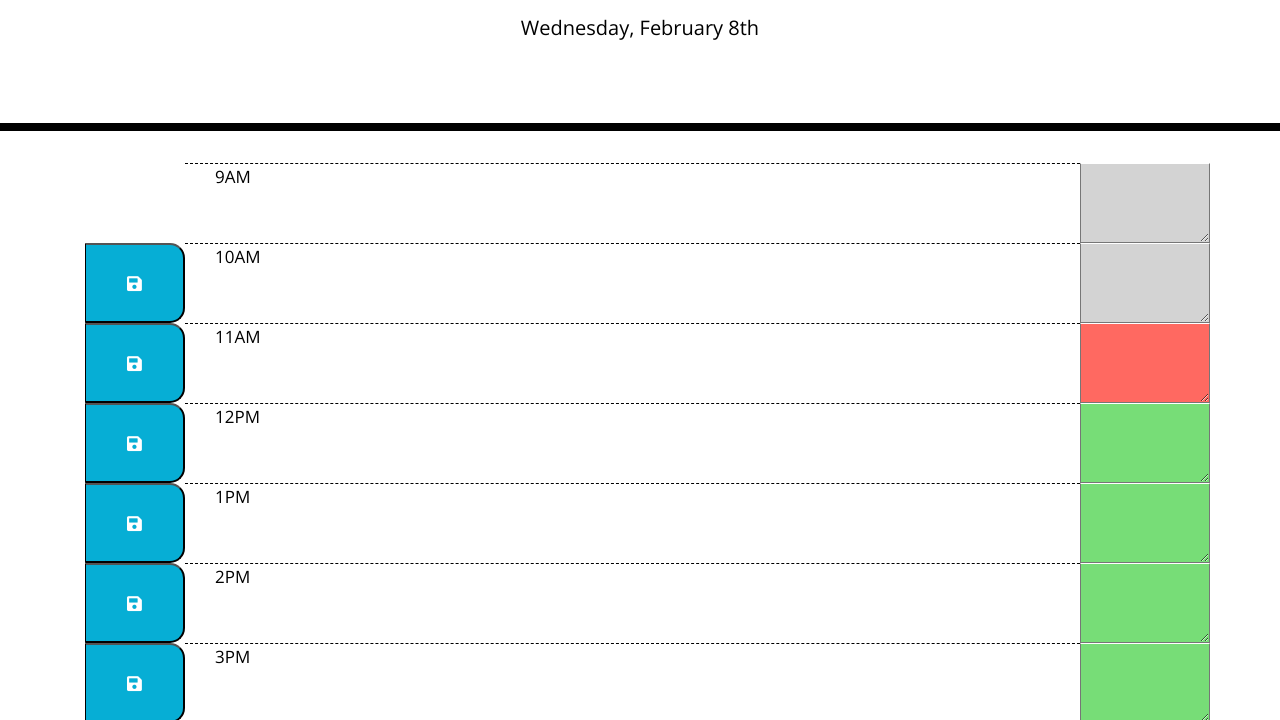
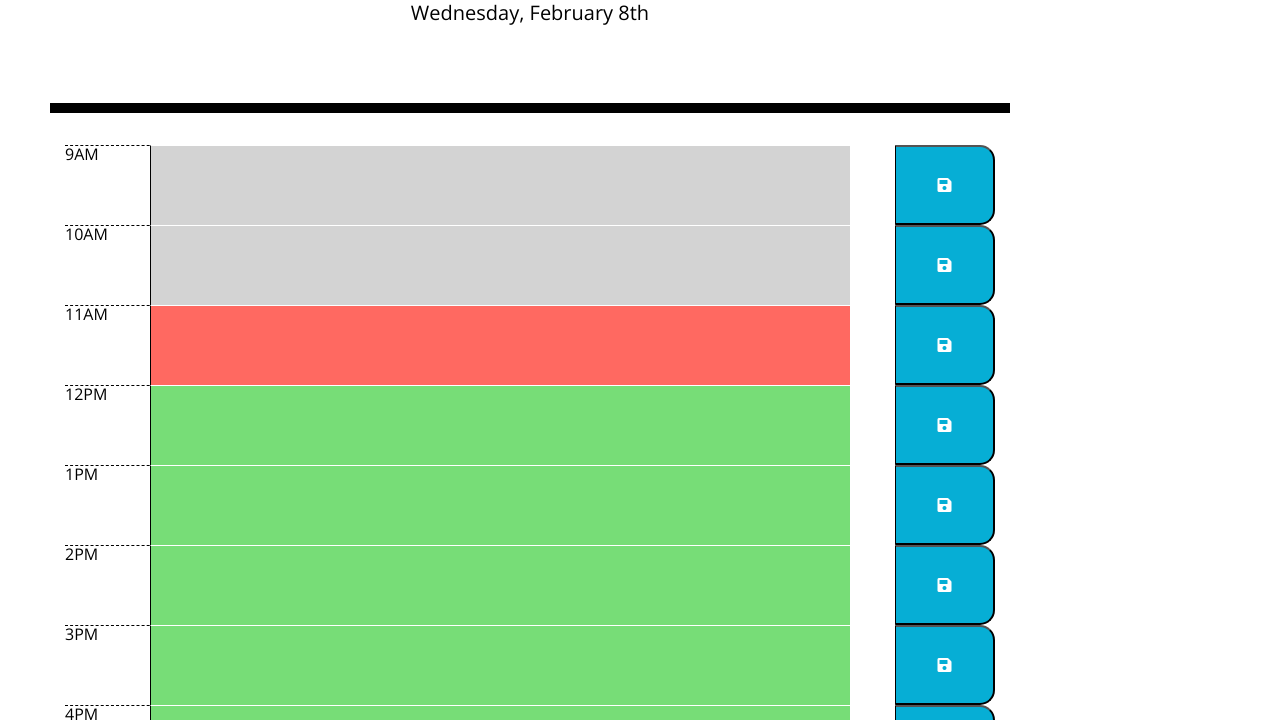
Before and after one commit to o1ujok3/of-daily-planner, a plain HTML site: page index.html in a window 1280 px wide. Shown: the part 191-911 px from the top of the page. Drawn offline with nearby package versions, Linux system fonts and the light colour scheme.

Commit message:
js file finalised

```diff
--- a/index.html
+++ b/index.html
@@ -28,8 +28,72 @@
       <p class="lead">A simple calendar app for scheduling your work day</p>
       <p id="currentDay" class="lead"></p>
     </header>
-    <div class="container">
-      <div class="localStorageContainer time-block"></div>
+    <div class="localStorageContainer time-block"></div>
+    <div class="container"></div>
+    <!-- <div class="container">
+      <section class="row">
+        <div class="col-md-2 hour time-block" id="9">9AM</div>
+        <div class="past"><textarea class="textId"></textarea></div>
+        <button class="col-md-1 saveBtn">
+          <i class="far fa-save fa-lg"></i>
+        </button>
+      </section>
+      <section class="row">
+        <div class="col-md-2 hour time-block" id="10">10AM</div>
+        <div class="past"><textarea class="textId"></textarea></div>
+        <button class="col-md-1 saveBtn">
+          <i class="far fa-save fa-lg"></i>
+        </button>
+      </section>
+      <section class="row">
+        <div class="col-md-2 hour time-block" id="11">11AM</div>
+        <div class="past"><textarea class="textId"></textarea></div>
+        <button class="col-md-1 saveBtn">
+          <i class="far fa-save fa-lg"></i>
+        </button>
+      </section>
+      <section class="row">
+        <div class="col-md-2 hour time-block" id="12">12PM</div>
+        <div class="past"><textarea class="textId"></textarea></div>
+        <button class="col-md-1 saveBtn">
+          <i class="far fa-save fa-lg"></i>
+        </button>
+      </section>
+      <section class="row">
+        <div class="col-md-2 hour time-block" id="13">1PM</div>
+        <div class="past"><textarea class="textId"></textarea></div>
+        <button class="col-md-1 saveBtn">
+          <i class="far fa-save fa-lg"></i>
+        </button>
+      </section>
+      <section class="row">
+        <div class="col-md-2 hour time-block" id="14">2PM</div>
+        <div class="past"><textarea class="textId"></textarea></div>
+        <button class="col-md-1 saveBtn">
+          <i class="far fa-save fa-lg"></i>
+        </button>
+      </section>
+      <section class="row">
+        <div class="col-md-2 hour time-block" id="15">3PM</div>
+        <div class="past"><textarea class="textId"></textarea></div>
+        <button class="col-md-1 saveBtn">
+          <i class="far fa-save fa-lg"></i>
+        </button>
+      </section>
+      <section class="row">
+        <div class="col-md-2 hour time-block" id="16">4PM</div>
+        <div class="past"><textarea class="textId"></textarea></div>
+        <button class="col-md-1 saveBtn">
+          <i class="far fa-save fa-lg"></i>
+        </button>
+      </section>
+      <section class="row">
+        <div class="col-md-2 hour time-block" id="17">5PM</div>
+        <div class="past"><textarea class="textId"></textarea></div>
+        <button class="col-md-1 saveBtn">
+          <i class="far fa-save fa-lg"></i>
+        </button>
+      </section> -->
     </div>
 
     <script src="https://cdnjs.cloudflare.com/ajax/libs/jquery/3.2.1/jquery.min.js"></script>
--- a/main.js
+++ b/main.js
@@ -14,61 +14,61 @@ var btnObj = {
   "5PM": "5PM-btn",
 };
 
-//function displaying data
-function displayDate() {
+//Function to display data
+function dispDate() {
   var currentDate = moment().format("dddd, MMMM Do");
 
   dataDisplayEl.text(currentDate);
 
-  timeStyling();
+  timeStyle();
 }
 
-//function styling based on past present or future plan
-function timeStyling() {
+//Function to style based on past, present and future plan
+function timeStyle() {
   var currentTime = moment().format("LT");
 
   for (var btn in btnObj) {
     $(`#${btn}`).attr("class", "row past");
 
-    var slicedTime = currentTime.slice(0, -6) + currentTime.slice(-2);
+    var sliTime = currentTime.slice(0, -6) + currentTime.slice(-2);
 
-    if (slicedTime == btn) {
+    if (sliTime == btn) {
       $(`#${btn}`).attr("class", "row present");
       break;
     }
   }
 }
 
-//function to submit user input to local storage
+//Function to store data to local storage
 function submitText() {
-  var toDo = getLocalStorage();
+  var toDoList = getLocalStorage();
 
   var eventID = $(this).attr("id").slice(0, -4);
 
   var textarea = $(`#${eventID}`).val();
 
-  toDo[eventID] = textarea;
+  toDoList[eventID] = textarea;
 
-  localStorage.setItem("toDo", JSON.stringify(toDo));
+  localStorage.setItem("toDoList", JSON.stringify(toDoList));
 
   $(".localStorageContainer").html(`
    <p>Appointment Added to <span class='time-block red-text'>localStorage</span>&#10004</p>
    `);
 }
 
-//function to get data from local storage to populate text area
+//Function to populate text area
 function getLocalStorage() {
-  return JSON.parse(localStorage.getItem("toDo")) || {};
+  return JSON.parse(localStorage.getItem("toDoList")) || {};
 }
 
-//function to load data from local storage onto page
+//Function to load from local storage onto page
 function loadLocalStorage() {
-  var toDo = getLocalStorage();
+  var toDoList = getLocalStorage();
 
-  for (var item in toDo) {
+  for (var item in toDoList) {
     var currentTxtArea = $(`#${item}`);
 
-    currentTxtArea.val(toDo[item]);
+    currentTxtArea.val(toDoList[item]);
   }
 }
 
@@ -86,15 +86,15 @@ function loadPlanner() {
   }
 }
 
-// function to initialise file
+//Function to initialise file
 function init() {
   loadPlanner();
 
   loadLocalStorage();
 
-  timeStyling();
+  timeStyle();
 
-  setInterval(displayDate, 1000);
+  setInterval(dispDate, 1000);
 }
 
 init();
--- a/style.css
+++ b/style.css
@@ -1,29 +1,31 @@
 body {
   font-family: 'Open Sans', sans-serif;
-  font-size: 17px;
-  line-height: 1.5;
+  font-size: 16px;
+  line-height: 1;
+  width: 75%;
+  margin-left: 50px;
 }
 
-/* textarea {
+textarea {
   background: transparent;
+  width: 100%;
   border: none;
   resize: none;
   color: #000000;
   border-left: 1px solid black;
   padding: 10px;
-} */
+}
 
 .jumbotron {
   text-align: center;
   background-color: transparent;
   color: black;
   border-radius: 0;
-  border-bottom: 8px solid black;
+  border-bottom: 10px solid black;
 }
 
 .description {
   white-space: pre-wrap;
-  padding-left: 30px;
 }
 
 .time-block {
@@ -42,27 +44,28 @@ body {
   border-top: 1px solid white;
 }
 
-/*Time in daily planner*/
 .hour {
   background-color: #ffffff;
   color: #000000;
   border-top: 1px dashed #000000;
 }
 
-/*Past, present and future*/
 .past {
   background-color: #d3d3d3;
-  /* color: white; */
+  color: white;
+  width: 700px;
 }
 
 .present {
   background-color: #ff6961;
   color: white;
+  width: 700px;
 }
 
 .future {
   background-color: #77dd77;
   color: white;
+  width: 700px;
 }
 
 .saveBtn {
@@ -77,3 +80,13 @@ body {
   font-size: 20px;
   transition: all 0.3s ease-in-out;
 }
+
+.notification {
+  display: none;
+  padding-bottom: 10px;
+  color: black;
+}
+
+.show {
+  display: block;
+}
```
